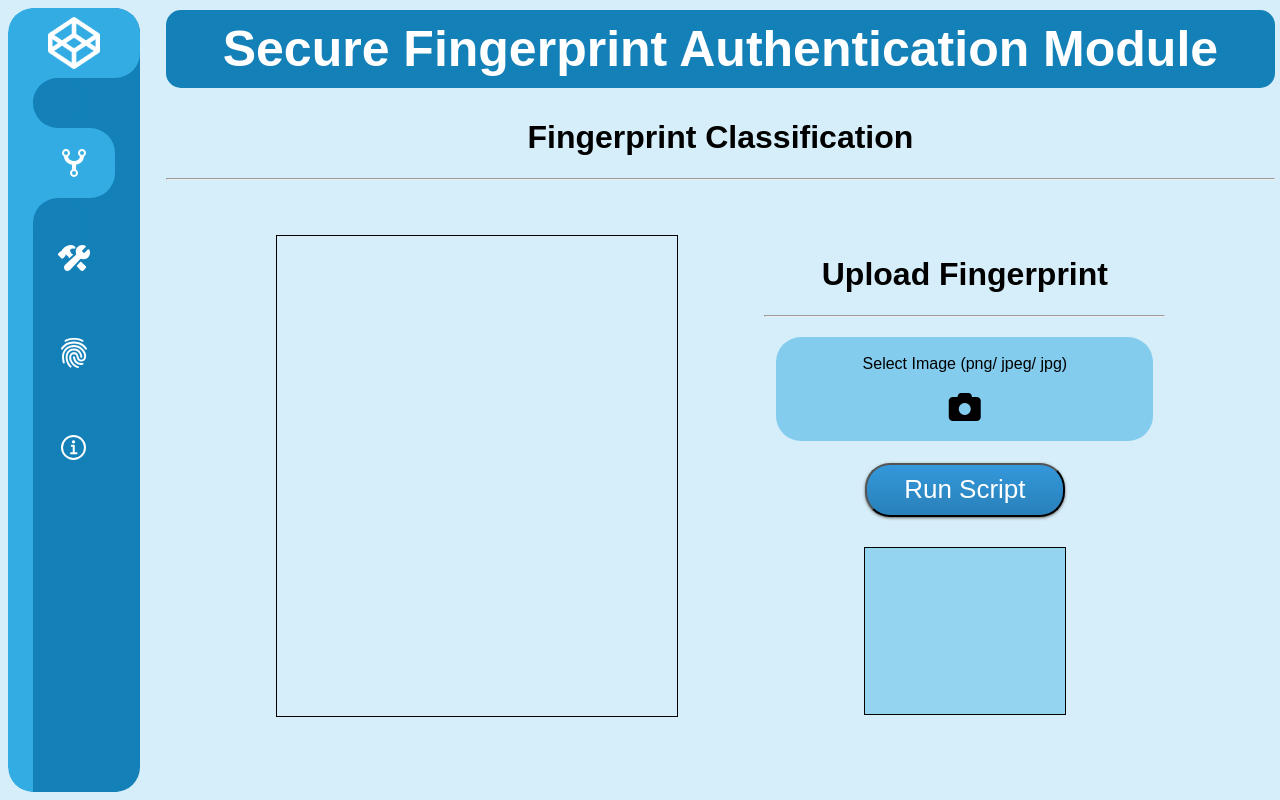
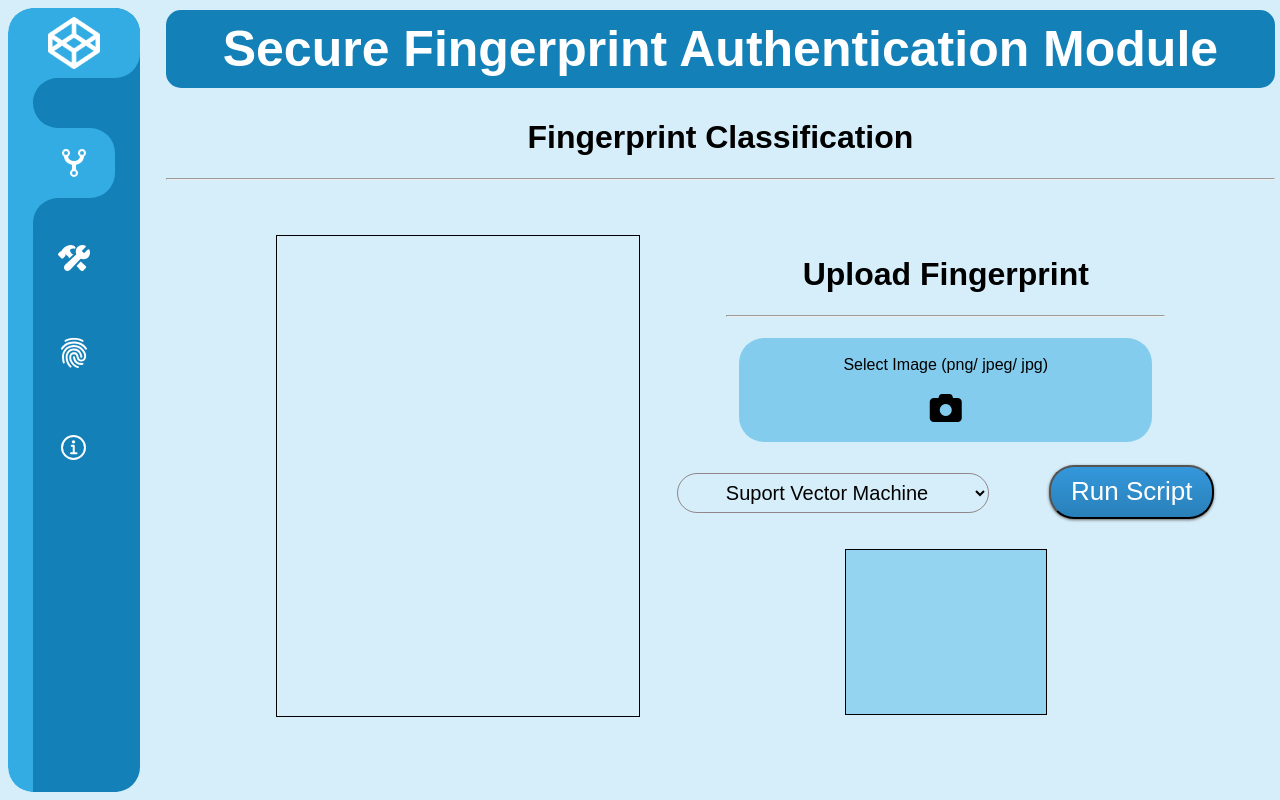
Before and after one commit to Jhanvi2001/Secure-Fingerprint-Authentication-Using-Deep-Learning-and-Minutiae-Verification, a Flask app: page / in a window 1280 px wide. Run offline with Flask 2, Linux system fonts and the light colour scheme; some libraries are stand-ins or nearby versions.

Commit message:
Done classification frontend

```diff
--- a/web/static/style.css
+++ b/web/static/style.css
@@ -106,6 +106,71 @@ label:hover {
 
 #imageName {
     color: green;
+}
+
+.form-container{
+    display: flex;
+    flex-direction: row;
+    justify-content: center;
+    align-items: baseline;
+    /* border: thin solid black; */
+}
+.sel-algo-container{
+    align-items:
+    center;
+    /* flex-grow: 1; */
+}
+
+select {
+    /* border:0; */
+    background:
+    transparent;
+    height:40px;
+    border: 1px solid #3a000070;
+    width: 312px;
+    /* -webkit-appearance: none; */
+    margin-right: 60px;
+    font-size: 20px;
+    /* border-bottom: chartreuse; */
+    border-radius: 20px;
+    text-align: center;
+}
+
+.run-py-Classification {
+    /* flex-grow: 1; */
+    background: #3498db;
+    background-image: -webkit-linear-gradient(top, #3498db, #2980b9);
+    background-image: -moz-linear-gradient(top, #3498db, #2980b9);
+    background-image: -ms-linear-gradient(top, #3498db, #2980b9);
+    background-image: -o-linear-gradient(top, #3498db, #2980b9);
+    background-image: linear-gradient(to bottom, #3498db, #2980b9);
+    -webkit-border-radius: 25px;
+    -moz-border-radius: 25px;
+    border-radius: 25px;
+    -webkit-box-shadow: 0 1px 3px #666666;
+    -moz-box-shadow: 0 1px 3px #666666;
+    box-shadow: 0 1px 3px #666666;
+    color: #ffffff;
+    font-size: 26px;
+    padding: 9px 20px 10px 20px;
+    text-decoration: none;
+    width: 100%;
+    height: 10%;
+    text-align: center;
+    margin: 10px auto 30px;
+    align-items: center;
+    justify-content: center;
+    display: flex;
+}
+.run-py-Classification:hover{
+    background: #3cb0fd;
+  background-image: -webkit-linear-gradient(top, #3cb0fd, #3498db);
+  background-image: -moz-linear-gradient(top, #3cb0fd, #3498db);
+  background-image: -ms-linear-gradient(top, #3cb0fd, #3498db);
+  background-image: -o-linear-gradient(top, #3cb0fd, #3498db);
+  background-image: linear-gradient(to bottom, #3cb0fd, #3498db);
+    text-decoration: none;
+    cursor: pointer;
 }
 
 .run-py {
--- a/web/templates/index.html
+++ b/web/templates/index.html
@@ -35,9 +35,18 @@
                         <span id="imageName"></span>
                     </label>
                 </div>
-                <div>
-                    <input class = 'run-py' type="submit" value="Run Script">
-                </div>
+                <div class = 'form-container'>
+                    <div class = "sel-algo-container">
+                      <Select class = "sel-algo" id="selectTag" name="selectTag">
+                        <option value="svm">Suport Vector Machine</option>
+                        <option value="cnn">Convolutional Nueral Network</option>
+                      </Select>
+                    </div>
+                    <div>
+                        <input class = 'run-py-Classification' type="submit" value="Run Script">
+                    </div>
+                  </div>
+
             </form>
             <div class="py-result">
                 {{data}}
```
Also changed, not shown: web/app.py (+0 -8 lines).
